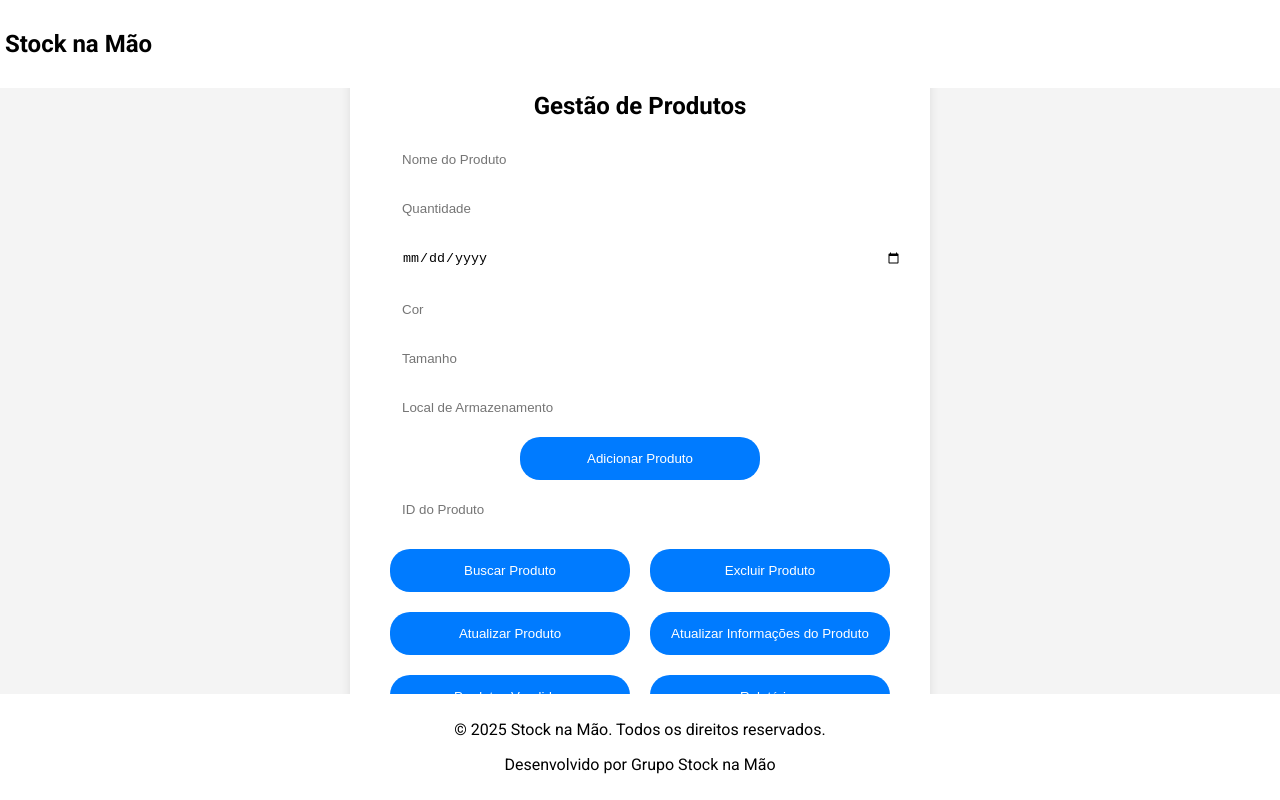
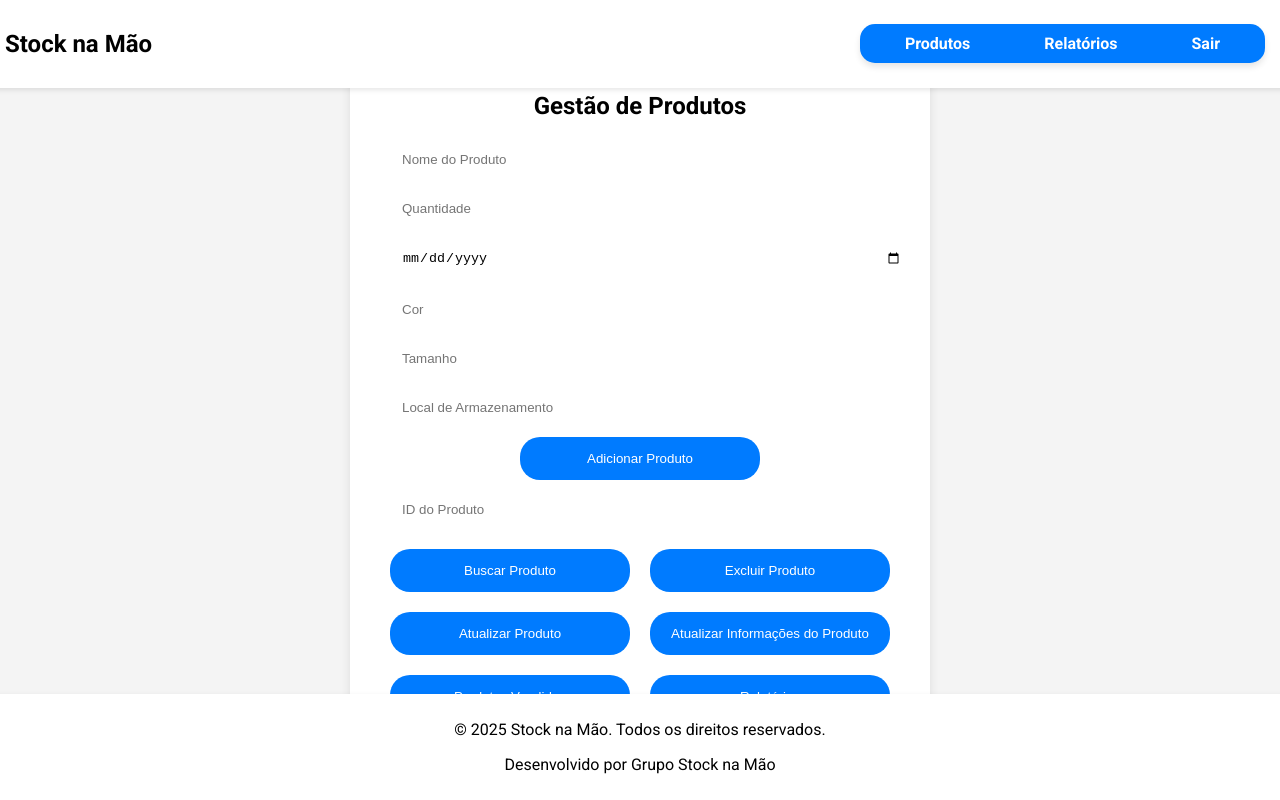
Before and after one commit to ogacarvalho/projeto-integrador, a website: page front/produtos.html in a window 1280 px wide. Drawn offline with Linux system fonts and the light colour scheme.

Commit message:
feat: Menu

```diff
--- a/front/produtos.html
+++ b/front/produtos.html
@@ -22,11 +22,15 @@
             background: white;
             padding: 10px;
             position: fixed;
+            box-shadow: 0 2px 5px rgba(0, 0, 0, 0.1);
         }
         header {
             top: 0;
             text-align: left;
             padding-left: 20px;
+            display: flex;
+            justify-content: space-between;
+            align-items: center;
         }
         footer {
             bottom: 0;
@@ -68,11 +72,41 @@
         button:hover {
             background-color: #0056b3;
         }
+
+        /* Menu de navegação */
+        nav {
+            background: #007BFF; /* Cor do botão "Listar Produtos" */
+            padding: 10px;
+            text-align: center;
+            border-radius: 15px;
+            margin-right: 20px;
+            box-shadow: 0 4px 6px rgba(0, 0, 0, 0.1);
+        }
+
+        nav a {
+            color: rgb(255, 255, 255);
+            margin: 0 15px;
+            text-decoration: none;
+            font-weight: bold;
+            padding: 10px 20px;
+            border-radius: 25px;
+            transition: background-color 0.3s ease, box-shadow 0.3s ease;
+        }
+
+        nav a:hover {
+            background-color: #0056b3; /* Cor do hover do botão */
+            box-shadow: 0 4px 8px rgba(0, 0, 0, 0.2); /* Nova sombra ao passar o mouse */
+        }
     </style>
 </head>
 <body>
     <header>
         <h2>Stock na Mão</h2>
+        <nav>
+            <a href="#produtos">Produtos</a>
+            <a href="#relatorios">Relatórios</a>
+            <a href="#sair">Sair</a>
+        </nav>
     </header>
 
     <div class="container">
@@ -94,8 +128,8 @@
             <button onclick="atualizarInformacaoIndividualProduto()">Atualizar Informações do Produto</button>
         </div>
         <div class="button-group">
-            <button onclick="produtoVendido">Produtos Vendidos</button>
-            <button onclick="paginaRelatorio">Relatórios</button>
+            <button onclick="produtoVendido()">Produtos Vendidos</button>
+            <button onclick="paginaRelatorio()">Relatórios</button>
         </div>
     </div>
 
@@ -198,15 +232,11 @@
             console.log(data);
         }
 
-
         // 3. Relatórios Simples (Opcional)
         // Função que redireciona para a página de relatórios
         async function paginaRelatorio() {
-            const response = await fetch('http://localhost:3000/front/relatorios.html');
-            const data = await response.json();
-            console.log(data);
+            window.location.href = 'relatorios.html'; // Redireciona para a página de relatórios
         }
-
     </script>
 </body>
 </html>
```
Also changed, not shown: front/relatorios.html (+33 -0 lines), index.html (+19 -4 lines).
